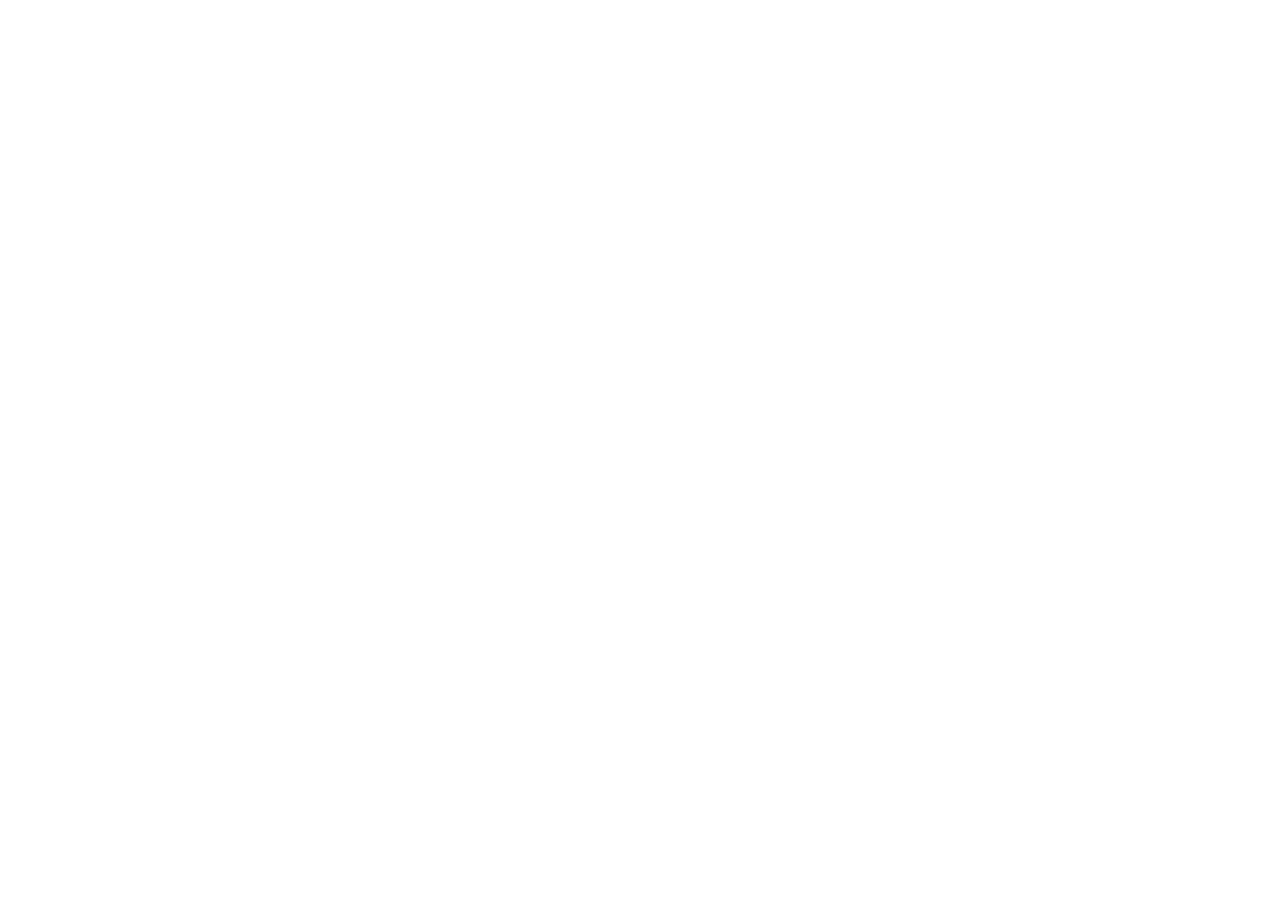
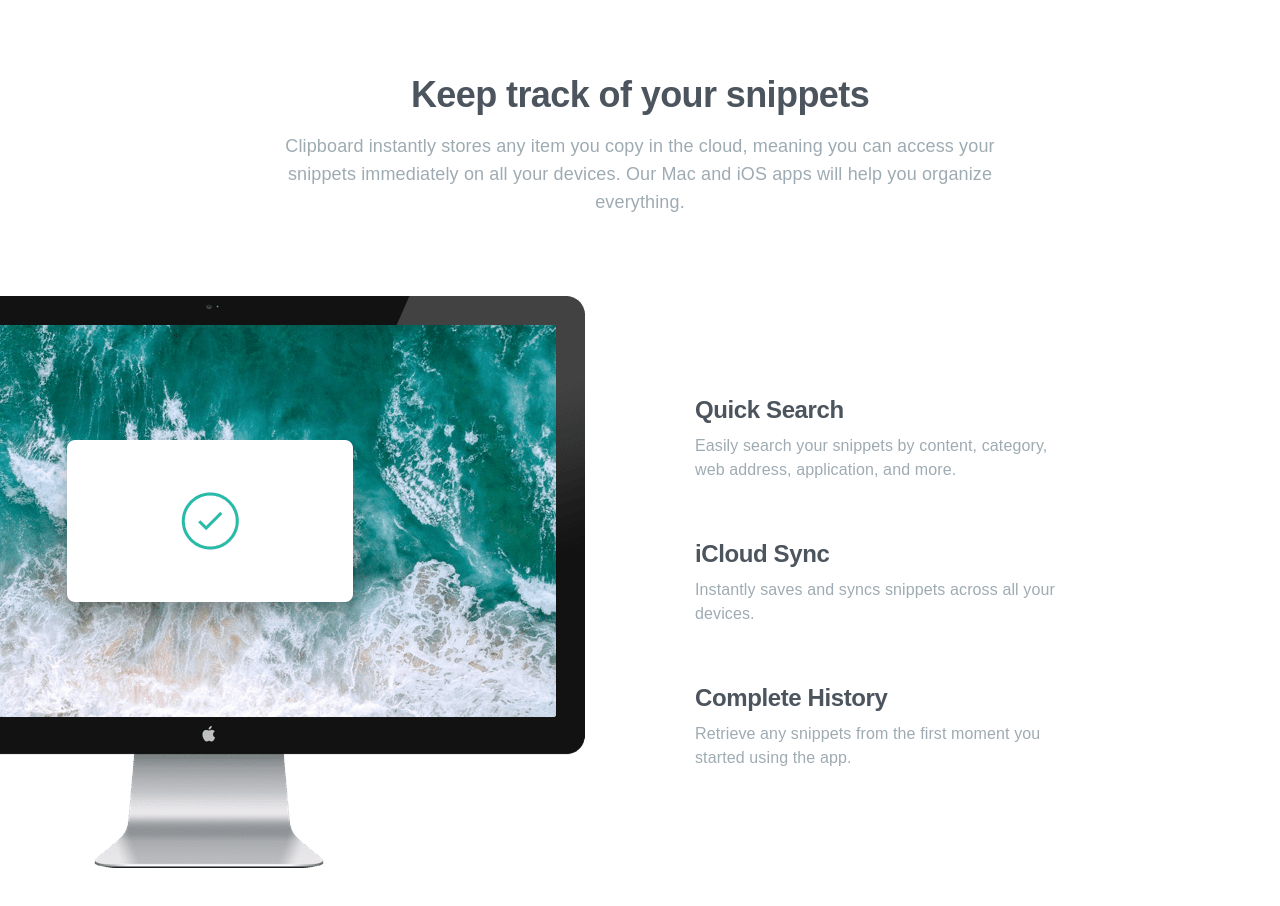
Before and after one commit to MrBlackvanta/clipboard-landing-page, a Next.js app: page / in a window 1280 px wide. Shown: the part 600-1506 px from the top of the page. Before the commit the page ends 800 px from the top, so only its background shows below. Built offline with nearby package versions, Linux system fonts and the light colour scheme; a web font is replaced by a local one.

Commit message:
feat: add SnippetsSection component and integrate into landing page

```diff
--- a/src/app/page.tsx
+++ b/src/app/page.tsx
@@ -2,6 +2,7 @@
 import bgHeaderMobile from "@/assets/images/bg-header-mobile.png";
 import DownloadButtons from "@/components/download-buttons";
 import { LogoIcon } from "@/components/icons";
+import SnippetsSection from "@/components/snippets-section";
 import Image from "next/image";
 
 export default function Page() {
@@ -37,7 +38,9 @@
           <DownloadButtons className="mt-12" />
         </div>
       </header>
-      <main className="flex-1" />
+      <main className="flex-1">
+        <SnippetsSection />
+      </main>
     </>
   );
 }
--- /dev/null
+++ b/src/components/snippets-section.tsx
@@ -0,0 +1,71 @@
+import imageComputer from "@/assets/images/image-computer.png";
+import Image from "next/image";
+
+type Feature = {
+  title: string;
+  description: string;
+};
+
+const features: Feature[] = [
+  {
+    title: "Quick Search",
+    description:
+      "Easily search your snippets by content, category, web address, application, and more.",
+  },
+  {
+    title: "iCloud Sync",
+    description: "Instantly saves and syncs snippets across all your devices.",
+  },
+  {
+    title: "Complete History",
+    description:
+      "Retrieve any snippets from the first moment you started using the app.",
+  },
+];
+
+export default function SnippetsSection() {
+  return (
+    <section
+      aria-labelledby="snippets-heading"
+      className="pb-46.5 lg:overflow-x-clip lg:pb-37.5"
+    >
+      <div className="mx-auto max-w-280 px-8">
+        <div className="mx-auto max-w-182.5 text-center">
+          <h2
+            id="snippets-heading"
+            className="text-[1.75rem] leading-none font-semibold tracking-[-0.46px] lg:text-[2.25rem] lg:tracking-[-0.59px]"
+          >
+            Keep track of your snippets
+          </h2>
+          <p className="text-grayish-blue mt-4 text-base tracking-[0.12px] lg:mt-4.75 lg:text-lg lg:tracking-[0.14px]">
+            Clipboard instantly stores any item you copy in the cloud, meaning
+            you can access your snippets immediately on all your devices. Our
+            Mac and iOS apps will help you organize everything.
+          </p>
+        </div>
+
+        <div className="mt-16.25 grid items-center gap-12 lg:mt-20 lg:grid-cols-2 lg:gap-x-27.5">
+          <Image
+            src={imageComputer}
+            alt="The Clipboard app open on a desktop computer"
+            sizes="(min-width: 1024px) 47rem, (min-width: 640px) 37.5rem, calc(100vw - 4rem)"
+            className="mx-auto w-full max-w-150 lg:mx-0 lg:w-188 lg:max-w-none lg:justify-self-end"
+          />
+
+          <ul className="grid gap-12 text-center lg:max-w-sm lg:gap-14 lg:text-left">
+            {features.map((feature) => (
+              <li key={feature.title}>
+                <h3 className="text-2xl font-semibold tracking-[-0.39px]">
+                  {feature.title}
+                </h3>
+                <p className="text-grayish-blue mt-2.5 text-base tracking-[0.12px] lg:mt-2">
+                  {feature.description}
+                </p>
+              </li>
+            ))}
+          </ul>
+        </div>
+      </div>
+    </section>
+  );
+}
```
Also changed, not shown: src/assets/images/image-computer.png (added).
